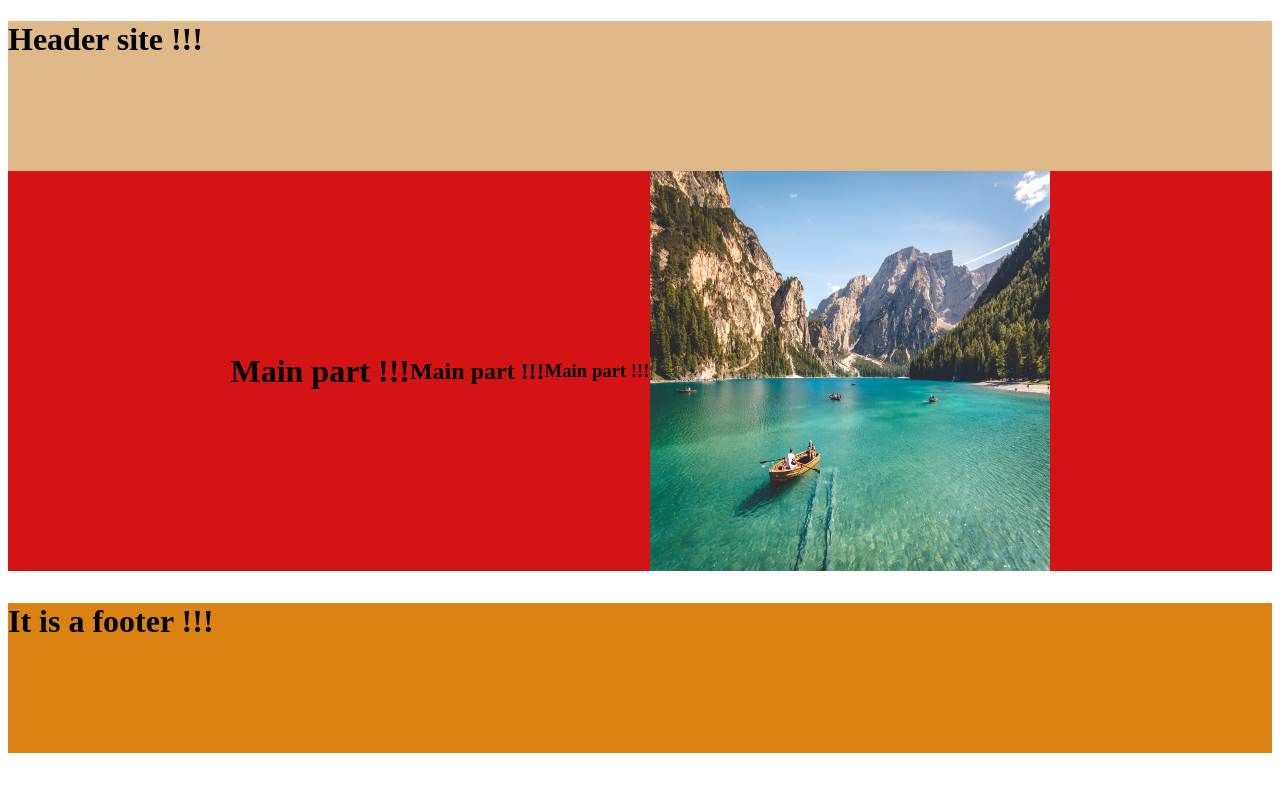
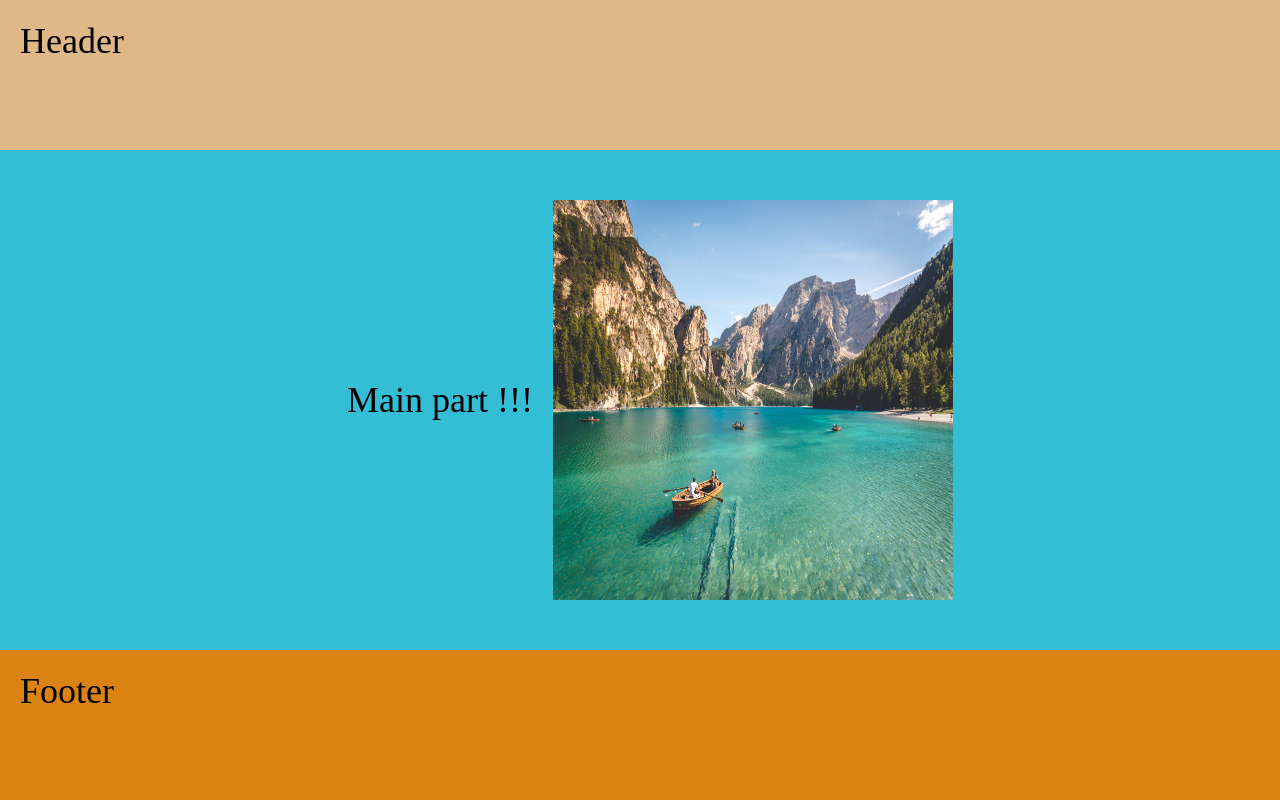
Before and after one commit to Raven737/Gulp, a website: page #src/index.html in a window 1280 px wide. Drawn offline with nearby package versions, Linux system fonts and the light colour scheme; files that its build step writes are made by us from their sources.

Commit message:
improving

```diff
--- a/#src/_footer.html
+++ b/#src/_footer.html
@@ -1,3 +1,3 @@
-<h1 class="footer">
-    <p>It is a footer !!!</p>
-</h1>
+<footer class="footer">
+    <span>Footer</span>
+</footer>
--- a/#src/_header.html
+++ b/#src/_header.html
@@ -1,3 +1,3 @@
 <header class="header">
-    <h1>Header site !!!</h1>
+    <span>Header</span>
 </header>
--- a/#src/_main.html
+++ b/#src/_main.html
@@ -1,7 +1,5 @@
 <main class="main">
-    <h1>Main part !!!</h1>
-    <h2>Main part !!!</h2>
-    <h3>Main part !!!</h3>
+    <span>Main part !!!</span>
 
     <!-- Підключаємо фото формат webp (а для "старих" браузерів підгрузиться .jpg) -->
     <img src="img/photo.jpg" alt="">
--- a/#src/scss/_main.scss
+++ b/#src/scss/_main.scss
@@ -1,6 +1,6 @@
 .main {
-    height          : 400px;
-    background-color: rgb(212, 20, 20);
+    height          : 500px;
+    background-color: rgb(52, 190, 214);
     display         : flex;
     justify-content : center;
     align-items     : center;
--- a/#src/scss/style.scss
+++ b/#src/scss/style.scss
@@ -1,3 +1,14 @@
+* {
+    margin : 0;
+    padding: 0;
+}
+
+span {
+    display  : inline-block;
+    font-size: 36px;
+    margin   : 20px;
+}
+
 @import '_header';
 @import '_main';
 @import '_footer';
```
Also changed, not shown: #src/scss/_header.scss (line endings or trailing spaces), dist/css/style.css, dist/css/style.min.css, dist/index.html.
